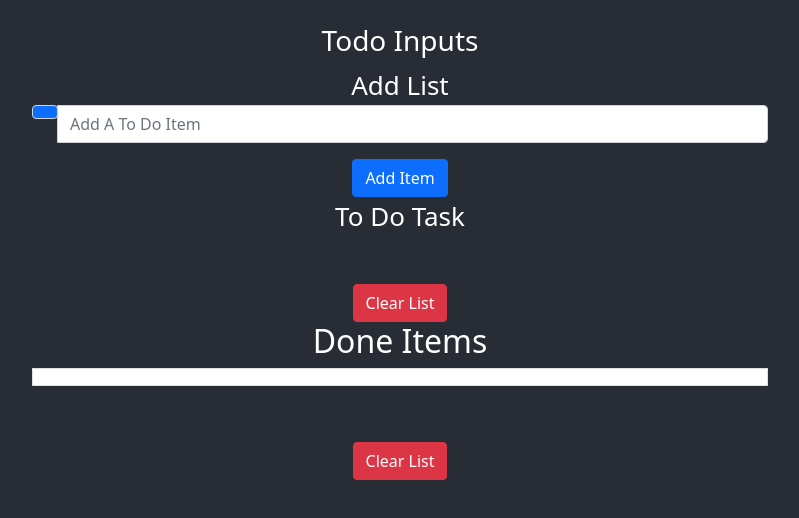
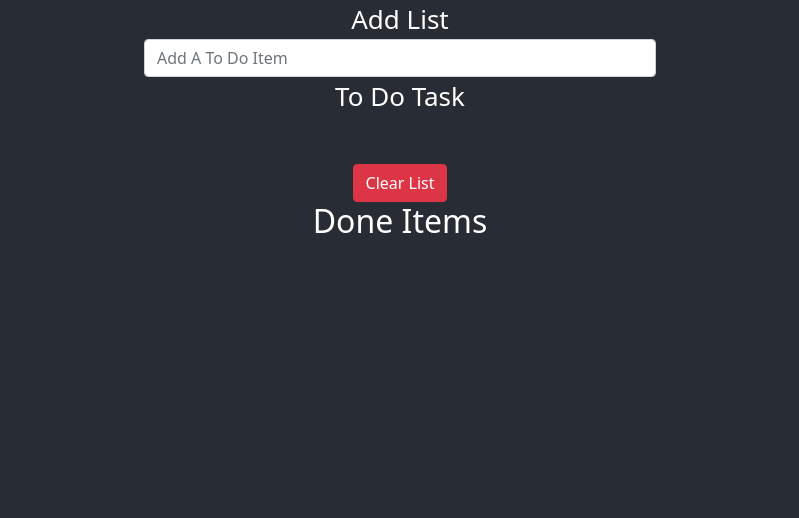
Before and after one commit to dhaniverdant/todo, a React (Create React App) app: page / in a window 1280 px wide. Shown: the top 518 px of the page, without its empty margins (240-1039 px from the left). Built offline with nearby package versions, Linux system fonts and the light colour scheme.

Commit message:
tidy up list and button styles

```diff
--- a/src/Components/List/AddTodo.js
+++ b/src/Components/List/AddTodo.js
@@ -16,11 +16,6 @@ const AddTodo = ({ handleSubmit }) => {
       <div>Add List</div>
       <form onSubmit={handleSubmit}>
         <div className="input-group">
-          <div className="input-group-prepend">
-            <div className="input-group-text bg-primary text-white">
-              <i className="fa fa-book" />
-            </div>
-          </div>
           <input
             type="text"
             className="form-control text-capitalize"
@@ -29,13 +24,13 @@ const AddTodo = ({ handleSubmit }) => {
             onChange={handleChange}
           />
         </div>
-        <button
+        { text.length > 0 ? <button
           type="button"
           onClick={handleSave}
           className="btn btn-block btn-primary mt-3"
         >
           Add Item
-        </button>
+        </button> : '' }
       </form>
     </div>
   );
--- a/src/Components/List/DoneList.js
+++ b/src/Components/List/DoneList.js
@@ -1,22 +1,25 @@
 import React from "react";
 
-const DoneList = ({ items, clearList }) => {
-
+const DoneList = ({ items }) => {
   return (
     <div>
       <h2 className="text-capitalize text-center">Done Items</h2>
-      <ul className="list-group-item text-capitalize d-flex justify-content-between my-2">
         {items.map(item => (
-          <li key={item.id}>{item.title}</li>
+          <div>
+            {/* <li className="list-group-item text-capitalize d-flex" key={item.id}>{item.title}</li> */}
+            <li className="list-group-item text-capitalize d-flex justify-content-between my-2" key={item.id}>
+              <h6>{item.title}</h6>
+            </li>
+            {/* <br /> */}
+          </div>
         ))}
-      </ul>
-      <button
+      {/* <button
         type="button"
         className="btn btn-danger btn-block text-capitalize mt-5"
         onClick={clearList}
       >
         clear list
-      </button>
+      </button> */}
     </div>
   );
 };
--- a/src/Components/List/TodoItem.js
+++ b/src/Components/List/TodoItem.js
@@ -9,7 +9,6 @@ const TodoItem = ({ title, doneItem }) => {
       <div className="todo-icon">
         <img className="icon-close" alt="check" src={check} onClick={doneItem} />
       </div>
-
     </li>
   );
 };
--- a/src/Pages/Landing/Landing.js
+++ b/src/Pages/Landing/Landing.js
@@ -3,6 +3,7 @@ import "bootstrap/dist/css/bootstrap.min.css";
 import AddTodo from '../../Components/List/AddTodo';
 import DoneList from '../../Components/List/DoneList';
 import TodoList from '../../Components/List/TodoList';
+import './Landing.scss';
 
 const Landing = () => {
   const [items, setItems] = useState([]);
@@ -23,10 +24,7 @@ const Landing = () => {
   const completeItems = items.filter(x => x.isComplete);
 
   return (
-    <div className="container">
-      <div className="row">
-        <div className="col-10 mx-auto col-md-8 mt-4">
-          <h3 className="text-capitalize text-center">Todo Inputs</h3>
+    <div className="landing-wrapper">
       <AddTodo handleSubmit={onAdd} />
       <TodoList
         items={incompleteItems}
@@ -35,8 +33,6 @@ const Landing = () => {
       />
       <DoneList items={completeItems} doneItem={doneItem} />
     </div>
-      </div>
-    </div>
   );
 }
 
--- /dev/null
+++ b/src/Pages/Landing/Landing.scss
@@ -0,0 +1,4 @@
+.landing-wrapper {
+  // background-color: blanchedalmond;
+  width: 40%;
+}
```
Lines whose indentation alone changed are shown as unchanged.
